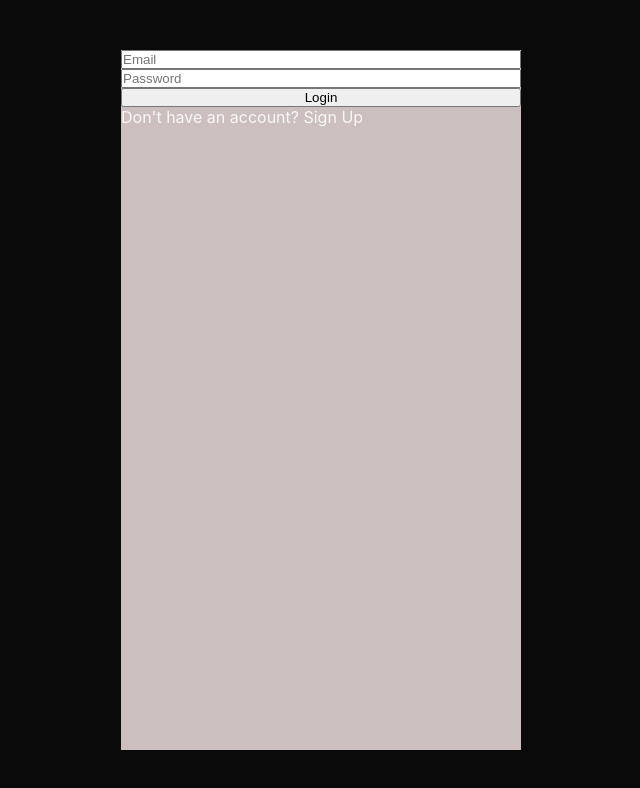
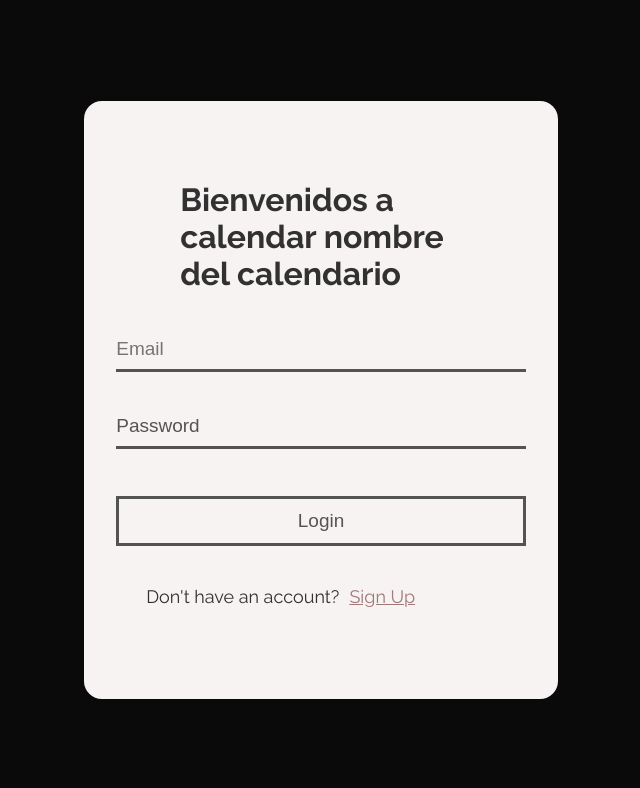
Before and after one commit to stvnmc/Calendar-Tasks, a React (Vite) app: page /login in a window 1280 px wide. Shown: the top 788 px of the page, without its empty margins (319-959 px from the left). Built offline with nearby package versions, Linux system fonts and the light colour scheme.

Commit message:
agregando estilos de login y register

```diff
--- a/src/index.css
+++ b/src/index.css
@@ -1,14 +1,21 @@
+@import url("https://fonts.googleapis.com/css2?family=Raleway:ital,wght@0,100..900;1,100..900&family=Roboto:wght@100;300;500&display=swap");
+
 :root {
-  font-family: Inter, system-ui, Avenir, Helvetica, Arial, sans-serif;
+  font-family: "Raleway", sans-serif;
   color-scheme: light dark;
 
-  color: rgba(255, 255, 255, 0.87);
+  color: rgba(20, 19, 19, 0.87);
   background-color: #242424;
 }
 
 * {
   padding: 0;
   margin: 0;
+}
+
+input:focus,
+button:focus {
+  outline: none; /* Elimina el contorno al enfocar */
 }
 
 body {
@@ -25,6 +32,12 @@ a {
   padding: 1rem;
 }
 
+/* ////////////////  clases para predeterminadas  ////////////////////// */
+.df-c {
+  display: flex;
+  flex-direction: column;
+}
+
 /* //////////////// login and register//////////////////////////////////// */
 
 .login-register {
@@ -36,17 +49,91 @@ a {
 }
 
 .main-container {
-  background: #ccbfbf;
-  width: 400px;
-  height: 700px;
+  min-width: 400px;
+  max-width: 500px;
+  background: #f7f3f3;
+  width: 32vw;
+  height: 438px;
   display: flex;
   flex-direction: column;
-}
-.main-container form {
-  display: flex;
-  flex-direction: column;
+  padding: 5rem 2rem;
+  border-radius: 18px;
 }
 
+.main-container p {
+  margin-left: 30px;
+  font-size: 18px;
+}
+.main-container p span {
+  margin-left: 10px;
+  text-decoration: underline;
+  color: rgba(155, 111, 111, 0.932);
+}
+
+.main-container p span:hover {
+  color: rgba(44, 43, 43, 0.774);
+}
+
+.main-container .cont {
+  position: relative;
+  margin: 17px 0;
+}
+
+.main-container label {
+  position: absolute;
+  top: 10px;
+  left: 0px;
+  font-size: 19px;
+  color: transparent;
+  font-family: "Arial", sans-serif;
+  transition: 0.3s;
+}
+.main-container .show label {
+  display: flex;
+  position: absolute;
+  top: -18px;
+  left: 1px;
+  font-size: 17px;
+  color: rgba(73, 72, 72, 0.932);
+  font-family: "Arial", sans-serif;
+}
+
+.main-container .cont input {
+  height: 40px;
+  background-color: transparent;
+  border: none;
+  font-size: 19px;
+  border-bottom: solid rgba(73, 72, 72, 0.932);
+  color: rgba(73, 72, 72, 0.932);
+}
+
+.cont.df-c input[type="password"]::placeholder {
+  color: rgba(73, 72, 72, 0.932);
+}
+.main-container button {
+  cursor: pointer;
+  height: 50px;
+  background-color: transparent;
+  border: solid rgba(73, 72, 72, 0.932);
+  color: rgba(73, 72, 72, 0.932);
+  margin: 30px 0 40px;
+  font-size: 19px;
+}
+
+.main-container button:hover {
+  background-color: rgba(73, 72, 72, 0.932);
+  border: solid rgb(192, 186, 186);
+  color: #f7f3f3;
+}
+
+.error {
+  height: 30px;
+  color: rgba(73, 72, 72, 0.932);
+}
+.title {
+  height: 67px;
+  margin: 0px 64px 34px;
+}
 /* month */
 
 .month-chanceMonth {
--- a/src/page/LoginPage.jsx
+++ b/src/page/LoginPage.jsx
@@ -1,36 +1,79 @@
-import React, { useEffect } from "react";
+import React, { useEffect, useState } from "react";
 import { useUser } from "../context/userContext";
 import { Link, useNavigate } from "react-router-dom";
 
 const LoginPage = () => {
   const { signin, errors, isAuthenticated } = useUser();
   const navigate = useNavigate();
-
-  const login = async (e) => {
-    e.preventDefault();
-
-    await signin(e.target.email.value, e.target.password.value);
-  };
+  const [showTextEmail, setShowTextEmail] = useState(false);
+  const [showTextPassword, setShowTextPassword] = useState(false);
 
   useEffect(() => {
     if (isAuthenticated) navigate("/");
   }, [isAuthenticated]);
 
+  const login = async (e) => {
+    e.preventDefault();
+    await signin(e.target.email.value, e.target.password.value);
+  };
+
+  const handleClick = (type) => {
+    if (type === "email") setShowTextEmail(true);
+    if (type === "password") setShowTextPassword(true);
+  };
+
+  const handleBlur = (event) => {
+    const { id, value } = event.target;
+
+    const inputState = {
+      email: { state: showTextEmail, setState: setShowTextEmail },
+      password: { state: showTextPassword, setState: setShowTextPassword },
+    };
+
+    if (inputState[id] && value === "") {
+      inputState[id].setState(false);
+    }
+  };
+
   return (
     <div className="login-register">
       <div className="main-container">
-        <h1>{errors}</h1>
+        <div className="title">
+          <h1>Bienvenidos a calendar nombre del calendario</h1>
+        </div>
+        <div className="error">
+          <h2>{errors}</h2>
+        </div>
 
-        <form onSubmit={login}>
-          <input type="email" placeholder="Email" id="email" />
-
-          <input type="password" placeholder="Password" id="password" />
-
+        <form onSubmit={login} className="df-c">
+          <div className={showTextEmail ? "cont df-c show" : "cont df-c"}>
+            <label>Email</label>
+            <input
+              type="email"
+              placeholder={showTextEmail ? "" : "Email"}
+              onClick={() => handleClick("email")}
+              onBlur={handleBlur}
+              id="email"
+            />
+          </div>
+          <div className={showTextPassword ? "cont df-c show" : "cont df-c"}>
+            <label>Password</label>
+            <input
+              type="password"
+              placeholder={showTextPassword ? "" : "Password"}
+              onClick={() => handleClick("password")}
+              onBlur={handleBlur}
+              id="password"
+            />
+          </div>
           <button>Login</button>
         </form>
 
         <p>
-          Don't have an account? <Link to="/register">Sign Up</Link>
+          Don't have an account?
+          <span>
+            <Link to="/register">Sign Up</Link>
+          </span>
         </p>
       </div>
     </div>
--- a/src/page/RegisterPage.jsx
+++ b/src/page/RegisterPage.jsx
@@ -1,10 +1,13 @@
-import React, { useEffect } from "react";
+import React, { useEffect, useState } from "react";
 import { useUser } from "../context/userContext";
 import { Link, useNavigate } from "react-router-dom";
 
 const RegisterPage = () => {
   const { signup, errors, isAuthenticated } = useUser();
   const navigate = useNavigate();
+
+  const [showTextEmail, setShowTextEmail] = useState(false);
+  const [showTextPassword, setShowTextPassword] = useState(false);
 
   const login = async (e) => {
     e.preventDefault();
@@ -16,19 +19,65 @@ const RegisterPage = () => {
     if (isAuthenticated) navigate("/");
   }, [isAuthenticated]);
 
+  const handleClick = (type) => {
+    if (type === "email") setShowTextEmail(true);
+    if (type === "password") setShowTextPassword(true);
+  };
+
+  const handleBlur = (event) => {
+    const { id, value } = event.target;
+
+    const inputState = {
+      email: { state: showTextEmail, setState: setShowTextEmail },
+      password: { state: showTextPassword, setState: setShowTextPassword },
+    };
+
+    if (inputState[id] && value === "") {
+      inputState[id].setState(false);
+    }
+  };
+
   return (
-    <div>
-      <h1>{errors}</h1>
-      <form onSubmit={login}>
-        <input type="email" placeholder="Email" id="email" />
+    <div className="login-register">
+      <div className="main-container">
+        <div className="title">
+          <h1>Bienvenidos a calendar nombre del calendario</h1>
+        </div>
+        <div className="error">
+          <h2>{errors}</h2>
+        </div>
+        <form onSubmit={login} className="df-c">
+          <div className={showTextEmail ? "cont df-c show" : "cont df-c"}>
+            <label>Email</label>
+            <input
+              type="email"
+              placeholder={showTextEmail ? "" : "Email"}
+              onClick={() => handleClick("email")}
+              onBlur={handleBlur}
+              id="email"
+            />
+          </div>
 
-        <input type="password" placeholder="Password" id="password" />
+          <div className={showTextPassword ? "cont df-c show" : "cont df-c"}>
+            <label>Password</label>
+            <input
+              type="password"
+              placeholder={showTextPassword ? "" : "Password"}
+              onClick={() => handleClick("password")}
+              onBlur={handleBlur}
+              id="password"
+            />
+          </div>
+          <button>Register</button>
+        </form>
 
-        <button>Register</button>
-      </form>
-      <p>
-        You have an account? <Link to="/login">Login</Link>
-      </p>
+        <p>
+          You have an account?
+          <span>
+            <Link to="/Login">Login</Link>
+          </span>
+        </p>
+      </div>
     </div>
   );
 };
```
